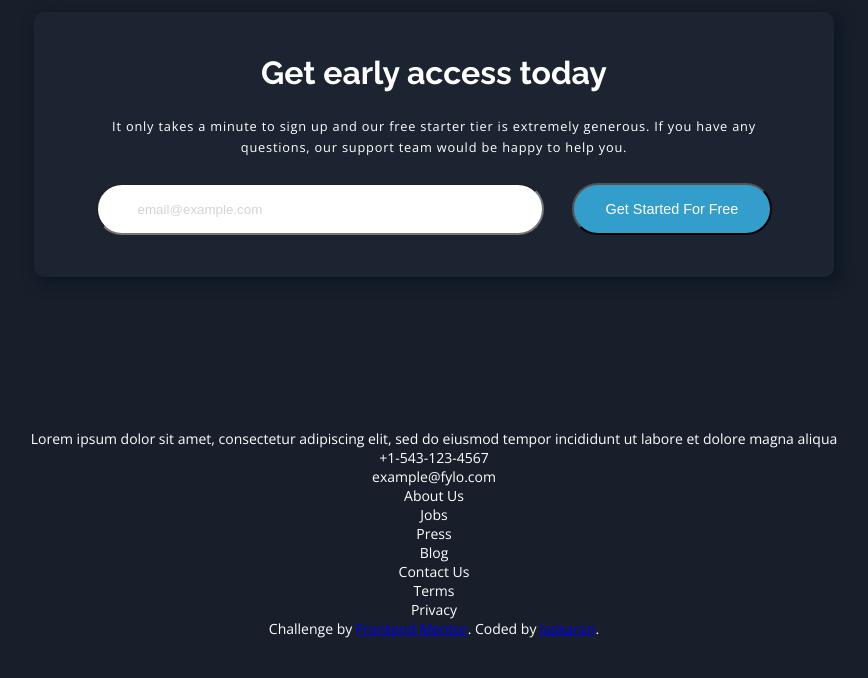
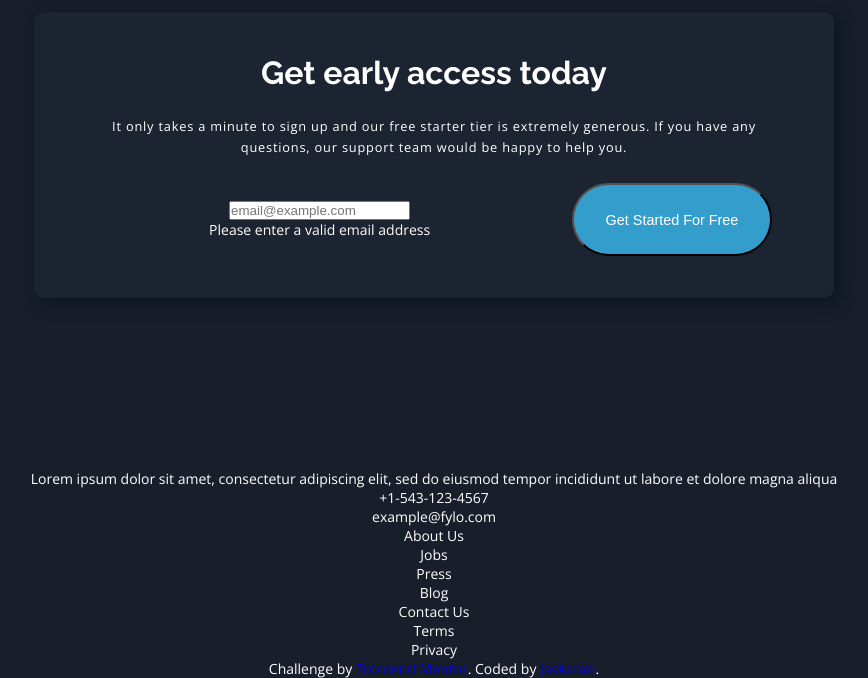
Before and after one commit to jskrnqwerty/frontend-mentor-fylo, a React (Vite) app: page / in a window 1280 px wide. Shown: the part 2938-3616 px from the top of the page, without its empty margins (206-1074 px from the left). Before the commit the page ends 3576 px from the top, so only its background shows below. Built offline with nearby package versions, Linux system fonts and the light colour scheme.

Commit message:
Early Access input error

```diff
--- a/src/App.tsx
+++ b/src/App.tsx
@@ -4,6 +4,7 @@ import Intro from "./components/Intro";
 import Explanation from "./components/Explanation";
 import Testimonials from "./components/Testimonials";
 import EarlyAccess from "./components/EarlyAccess";
+import Footer from "./components/Footer";
 
 function App() {
   return (
@@ -25,6 +26,9 @@ function App() {
       </div>
       <div className="early-access">
         <EarlyAccess />
+      </div>
+      <div className="footer">
+        <Footer />
       </div>
 
       <p>
--- a/src/components/EarlyAccess.tsx
+++ b/src/components/EarlyAccess.tsx
@@ -8,10 +8,15 @@ const EarlyAccess = () => {
         help you.
       </p>
       <form className="early-access_form">
-        <input
-          placeholder="email@example.com"
-          className="early-access_form_input"
-        ></input>
+        <div className="early-access_form_input">
+          <input
+            placeholder="email@example.com"
+            className="early-access_form_input_field"
+          ></input>
+          <p className="early-access_form_input_error">
+            Please enter a valid email address
+          </p>
+        </div>
         <button className="early-access_form_button">
           Get Started For Free
         </button>
--- /dev/null
+++ b/src/components/Footer.tsx
@@ -0,0 +1,14 @@
+const Footer = () => {
+  return (
+    <>
+      <img
+        src=""
+        alt=""
+        className="footer_logo"
+      />
+      <div className="footer_info"></div>
+    </>
+  );
+};
+
+export default Footer;
```
